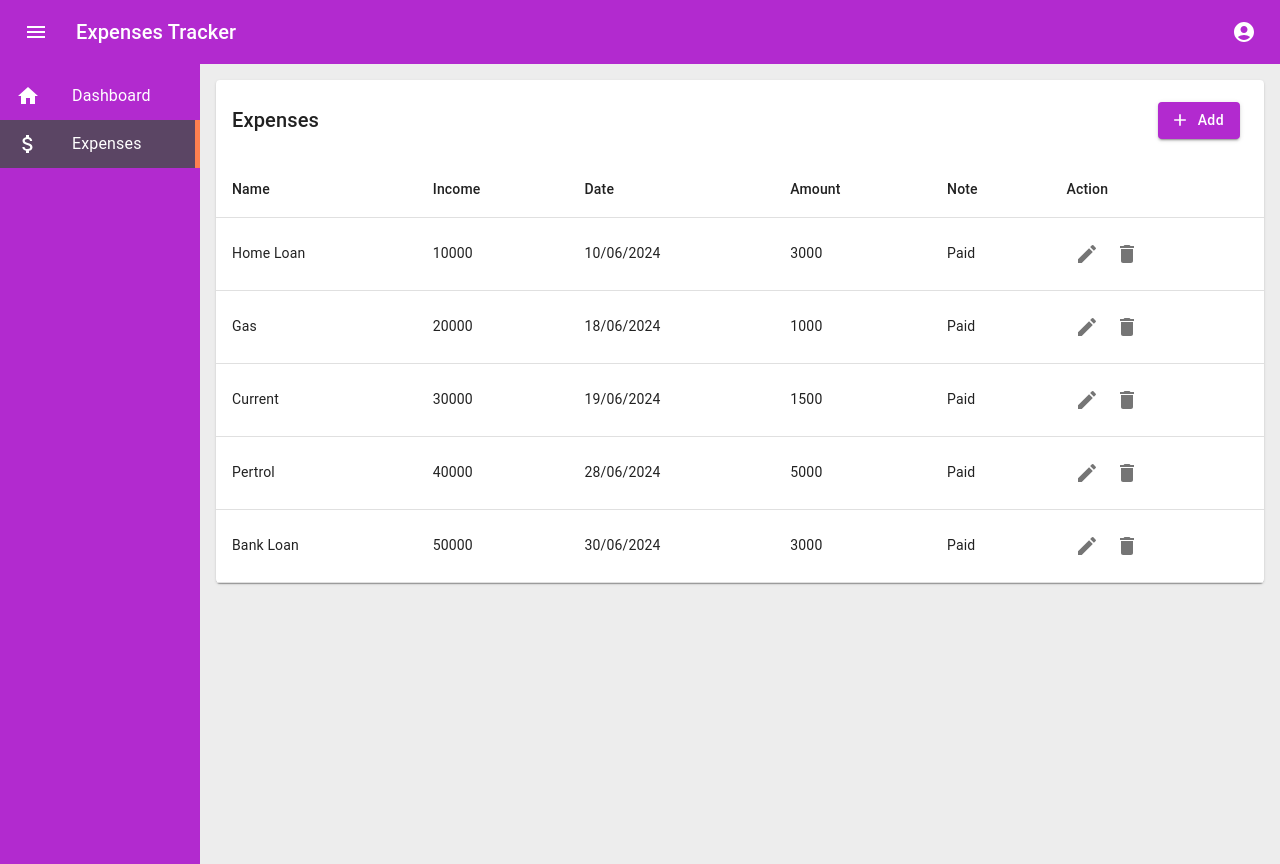
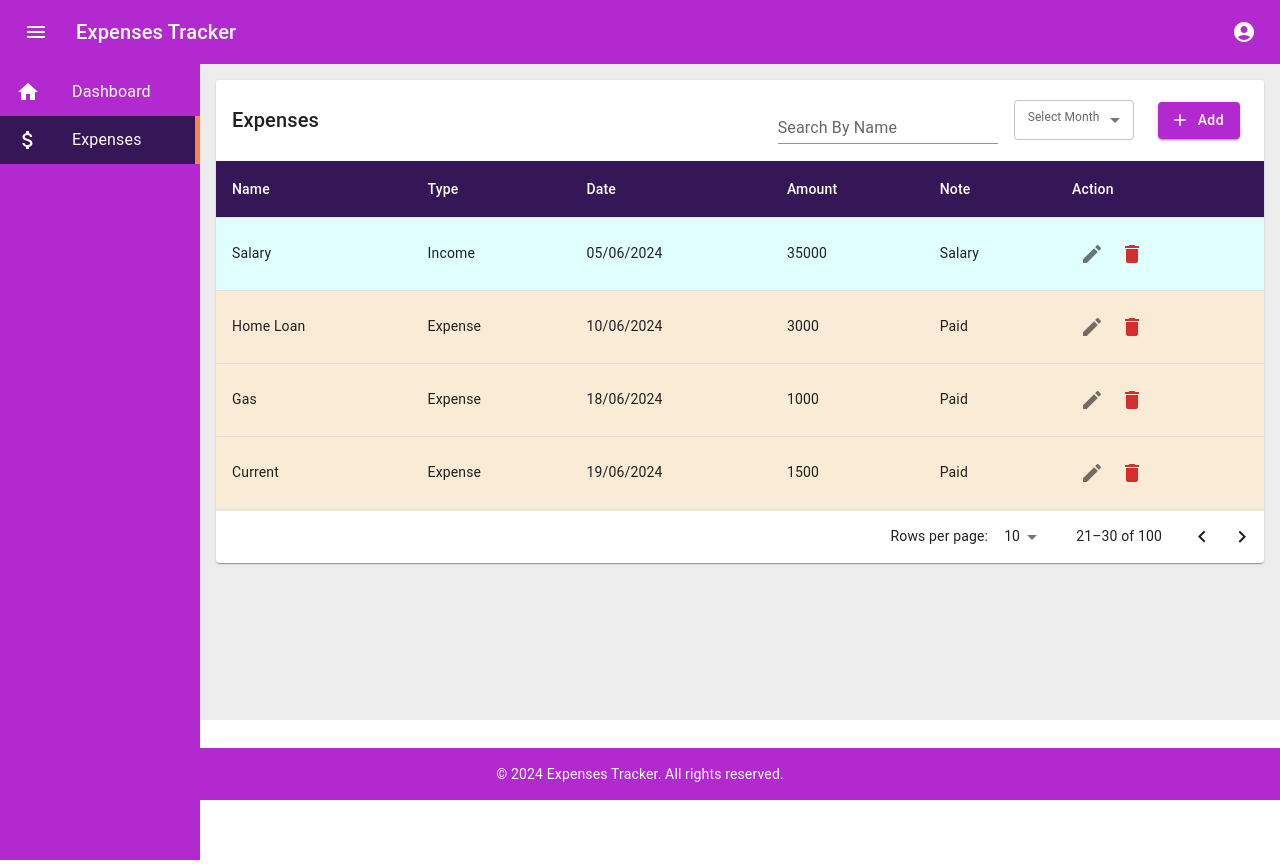
Before and after one commit to priya-rajesh/spilt-wise-frontend, a React (Create React App) app: page /expenses in a window 1280 px wide. Both pictures are taken after typing "name@example.com", "Sample123" into the empty fields and a click on the button "Sign In". Built offline with nearby package versions, Linux system fonts and the light colour scheme; the HTML template or start-up script is replaced by a standard one.

Commit message:
ui implementation

```diff
--- a/public/index.html
+++ b/public/index.html
@@ -24,7 +24,7 @@
       work correctly both with client-side routing and a non-root public URL.
       Learn how to configure a non-root public URL by running `npm run build`.
     -->
-    <title>login-signup</title>
+    <title>Expenses Tracker</title>
     <base href="/" />
   </head>
   <body>
--- a/src/App.css
+++ b/src/App.css
@@ -9,12 +9,36 @@ body {
 }
 main {
   background-color: #ededed;
-  min-height: 100%;
+  min-height: 68vh;
   margin-top: 64px;
-  max-height: 100%;
+  max-height: 82vh;
   overflow: auto;
 }
 
 header {
   box-shadow: none !important;
 }
+
+/* styles.css */
+.custom-scrollbar {
+  max-height: 400px;
+  overflow-y: auto;
+}
+
+.custom-scrollbar::-webkit-scrollbar {
+  width: 12px;
+}
+
+.custom-scrollbar::-webkit-scrollbar-track {
+  background: #f1f1f1;
+}
+
+.custom-scrollbar::-webkit-scrollbar-thumb {
+  background-color: #888;
+  border-radius: 10px;
+  border: 3px solid #f1f1f1;
+}
+
+.custom-scrollbar::-webkit-scrollbar-thumb:hover {
+  background: #555;
+}
--- a/src/App.js
+++ b/src/App.js
@@ -8,6 +8,7 @@ import { AuthProvider } from "./AuthContext";
 import { createTheme, ThemeProvider } from "@mui/material/styles";
 import CssBaseline from "@mui/material/CssBaseline";
 import Layout from "./components/Layout";
+
 import Dashboard from "./components/pages/Dashboard";
 
 const defaultTheme = createTheme({
--- /dev/null
+++ b/src/components/Footer/index.js
@@ -0,0 +1,34 @@
+import React from "react";
+import { Box, Container, Typography } from "@mui/material";
+
+const Footer = ({ open }) => {
+  return (
+    <Box
+      sx={{
+        width: "100%",
+        flexShrink: 0,
+        msOverflowY: "hidden",
+        transition: "width 0.3s",
+        backgroundColor: "primary.main",
+        color: "white",
+        py: 2,
+        position: "fixed",
+        bottom: 0,
+      }}
+    >
+      {" "}
+      <Container maxWidth="lg">
+        {" "}
+        <Box textAlign="center">
+          {" "}
+          <Typography variant="body2" color="inherit">
+            {" "}
+            © {new Date().getFullYear()} Expenses Tracker. All rights reserved.{" "}
+          </Typography>{" "}
+        </Box>{" "}
+      </Container>{" "}
+    </Box>
+  );
+};
+
+export default Footer;
--- a/src/components/Header/index.js
+++ b/src/components/Header/index.js
@@ -1,15 +1,36 @@
-import React from "react";
+import React, { useState } from "react";
 import AppBar from "@mui/material/AppBar";
 import Toolbar from "@mui/material/Toolbar";
-import { Tooltip } from "@mui/material";
+import { Button, Popover } from "@mui/material";
 import Typography from "@mui/material/Typography";
 import IconButton from "@mui/material/IconButton";
 import AccountCircle from "@mui/icons-material/AccountCircle";
 import Box from "@mui/material/Box";
 import MenuIcon from "@mui/icons-material/Menu";
+import { useNavigate } from "react-router-dom";
 
 const Header = (props) => {
   const { setIsOpened } = props;
+
+  const [anchorEl, setAnchorEl] = useState(null);
+  const navigate = useNavigate();
+
+  const handleClick = (event) => {
+    setAnchorEl(event.currentTarget);
+  };
+
+  const handleClose = () => {
+    setAnchorEl(null);
+  };
+
+  const handleLogout = () => {
+    handleClose();
+    localStorage.removeItem("isLoggedIn");
+    navigate("/login");
+  };
+
+  const open = Boolean(anchorEl);
+  const id = open ? "simple-popover" : undefined;
 
   return (
     <AppBar>
@@ -28,17 +49,42 @@ const Header = (props) => {
           Expenses Tracker
         </Typography>
         <Box>
-          <Tooltip title="Hi Welcome">
           <IconButton
             size="large"
             edge="end"
             color="inherit"
             aria-label="account of current user"
             aria-haspopup="true"
+            onClick={handleClick}
           >
             <AccountCircle />
           </IconButton>
-          </Tooltip>
+          <Popover
+            id={id}
+            open={open}
+            anchorEl={anchorEl}
+            onClose={handleClose}
+            anchorOrigin={{
+              vertical: "bottom",
+              horizontal: "right",
+            }}
+            transformOrigin={{
+              vertical: "top",
+              horizontal: "right",
+            }}
+          >
+            <Box sx={{ border: 1, p: 1, width: "100%" }}>
+              <Typography variant="subtitle2">Hi, Welcome</Typography>
+              <Button
+                onClick={handleLogout}
+                color="primary"
+                variant="outlined"
+                size="small"
+              >
+                Logout
+              </Button>
+            </Box>
+          </Popover>
         </Box>
       </Toolbar>
     </AppBar>
--- a/src/components/Layout/index.js
+++ b/src/components/Layout/index.js
@@ -2,6 +2,7 @@ import { Box } from "@mui/material";
 import Header from "../Header";
 import Sidebar from "../Sidebar";
 import { useState } from "react";
+import Footer from "../Footer";
 
 const Layout = ({ children }) => {
   const [isOpened, setIsOpened] = useState(true);
@@ -9,9 +10,11 @@ const Layout = ({ children }) => {
     <Box sx={{ display: "flex" }}>
       <Header setIsOpened={setIsOpened} />
       <Sidebar open={isOpened} />
+
       <Box component="main" sx={{ flexGrow: 1, p: 2 }}>
         {children}
       </Box>
+      <Footer open={isOpened} />
     </Box>
   );
 };
--- a/src/components/Sidebar/index.css
+++ b/src/components/Sidebar/index.css
@@ -3,7 +3,7 @@
 }
 
 .sidebar .active {
-  background-color: rgba(73, 75, 77, 0.82);
+  background-color: rgb(53, 22, 87);
   border-right: 5px solid coral;
   color: #fff;
 }
--- a/src/components/Sidebar/index.js
+++ b/src/components/Sidebar/index.js
@@ -25,7 +25,7 @@ const Sidebar = ({ open }) => {
         bgcolor: "background.paper",
         backgroundColor: "#b22acf",
         color: "#ffffff",
-        marginTop: "64px",
+        marginTop: "60px",
       }}
       className="sidebar"
     >
--- a/src/components/pages/Expenses/index.js
+++ b/src/components/pages/Expenses/index.js
@@ -1,4 +1,4 @@
-import React from "react";
+import React, { useState } from "react";
 import {
   Table,
   TableBody,
@@ -10,6 +10,12 @@ import {
   IconButton,
   Stack,
   Typography,
+  MenuItem,
+  FormControl,
+  InputLabel,
+  Select,
+  TextField,
+  TablePagination,
 } from "@mui/material";
 import EditIcon from "@mui/icons-material/Edit";
 import DeleteIcon from "@mui/icons-material/Delete";
@@ -18,36 +24,43 @@ import Model from "../Model"; // Adjust relative to your file's location
 
 const rows = [
   {
+    name: "Salary",
+    type: "Income",
+    date: "05/06/2024",
+    amount: 35000,
+    note: "Salary",
+  },
+  {
     name: "Home Loan",
-    income: 10000,
+    type: "Expense",
     date: "10/06/2024",
     amount: 3000,
     note: "Paid",
   },
   {
     name: "Gas",
-    income: 20000,
+    type: "Expense",
     date: "18/06/2024",
     amount: 1000,
     note: "Paid",
   },
   {
     name: "Current",
-    income: 30000,
+    type: "Expense",
     date: "19/06/2024",
     amount: 1500,
     note: "Paid",
   },
   {
     name: "Pertrol",
-    income: 40000,
+    type: "Expense",
     date: "28/06/2024",
     amount: 5000,
     note: "Paid",
   },
   {
     name: "Bank Loan",
-    income: 50000,
+    type: "Expense",
     date: "30/06/2024",
     amount: 3000,
     note: "Paid",
@@ -55,6 +68,18 @@ const rows = [
 ];
 
 const MyTable = () => {
+  const [page, setPage] = React.useState(2);
+  const [rowsPerPage, setRowsPerPage] = React.useState(10);
+
+  const handleChangePage = (event, newPage) => {
+    setPage(newPage);
+  };
+
+  const handleChangeRowsPerPage = (event) => {
+    setRowsPerPage(parseInt(event.target.value, 10));
+    setPage(0);
+  };
+
   const handleEdit = (id) => {
     console.log(`Edit item with id ${id}`);
     // Implement edit functionality here
@@ -73,6 +98,46 @@ const MyTable = () => {
     );
   };
 
+  const Dropdown = () => {
+    const [selectedValue, setSelectedValue] = useState("");
+
+    const handleChange = (event) => {
+      setSelectedValue(event.target.value);
+    };
+
+    return (
+      <FormControl
+        sx={{
+          width: "120px",
+        }}
+        size="small"
+      >
+        <InputLabel sx={{ fontSize: "12px" }} id="dropdown-label">
+          Select Month
+        </InputLabel>
+        <Select
+          labelId="dropdown-label"
+          value={selectedValue}
+          label="Select Option"
+          onChange={handleChange}
+        >
+          <MenuItem value={1}>Jan</MenuItem>
+          <MenuItem value={2}>Feb</MenuItem>
+          <MenuItem value={3}>Mar</MenuItem>
+          <MenuItem value={4}>Apr</MenuItem>
+          <MenuItem value={5}>May</MenuItem>
+          <MenuItem value={6}>Jun</MenuItem>
+          <MenuItem value={7}>Jul</MenuItem>
+          <MenuItem value={8}>Aug</MenuItem>
+          <MenuItem value={9}>Sep</MenuItem>
+          <MenuItem value={10}>Oct</MenuItem>
+          <MenuItem value={11}>Nov</MenuItem>
+          <MenuItem value={12}>Dec</MenuItem>
+        </Select>
+      </FormControl>
+    );
+  };
+
   return (
     <Paper>
       <Stack
@@ -83,47 +148,108 @@ const MyTable = () => {
         sx={{ p: 2 }}
       >
         <Typography variant="h6">Expenses</Typography>
-        <div>
+        <Stack direction={"row"} alignItems={"center"} spacing={2}>
+          <TextField variant="standard" label="Search By Name" />
+          <Dropdown />
           <PlusButton />
-        </div>
         </Stack>
-      <TableContainer>
-        <Table aria-label="simple table">
+      </Stack>
+      <TableContainer sx={{ maxHeight: 350 }} className="custom-scrollbar">
+        <Table aria-label="simple table" stickyHeader>
           <TableHead>
             <TableRow>
-              <TableCell component="th" scope="row">
+              <TableCell
+                component="th"
+                scope="row"
+                sx={{ bgcolor: "rgb(53, 22, 87)", color: "#fff" }}
+              >
                 Name
               </TableCell>
-              <TableCell align="left">Income</TableCell>
-              <TableCell align="left">Date</TableCell>
-              <TableCell align="left">Amount</TableCell>
-              <TableCell align="left">Note</TableCell>
-              <TableCell align="left">Action</TableCell>
+              <TableCell
+                align="left"
+                sx={{ bgcolor: "rgb(53, 22, 87)", color: "#fff" }}
+              >
+                Type
+              </TableCell>
+              <TableCell
+                align="left"
+                sx={{ bgcolor: "rgb(53, 22, 87)", color: "#fff" }}
+              >
+                Date
+              </TableCell>
+              <TableCell
+                align="left"
+                sx={{ bgcolor: "rgb(53, 22, 87)", color: "#fff" }}
+              >
+                Amount
+              </TableCell>
+              <TableCell
+                align="left"
+                sx={{ bgcolor: "rgb(53, 22, 87)", color: "#fff" }}
+              >
+                Note
+              </TableCell>
+              <TableCell
+                align="left"
+                sx={{ bgcolor: "rgb(53, 22, 87)", color: "#fff" }}
+              >
+                Action
+              </TableCell>
             </TableRow>
           </TableHead>
           <TableBody>
-            {rows.map((row, index) => (
+            {rows.map((row, index) => {
+              const bgColor =
+                row.type === "Income" ? "lightcyan" : "antiquewhite";
+              return (
                 <TableRow key={index}>
-                <TableCell component="th" scope="row">
+                  <TableCell
+                    component="th"
+                    scope="row"
+                    sx={{ bgcolor: bgColor }}
+                  >
                     {row.name}
                   </TableCell>
-                <TableCell align="left">{row.income}</TableCell>
-                <TableCell align="left">{row.date}</TableCell>
-                <TableCell align="left">{row.amount}</TableCell>
-                <TableCell align="left">{row.note}</TableCell>
-                <TableCell align="left">
+                  <TableCell align="left" sx={{ bgcolor: bgColor }}>
+                    {row.type}
+                  </TableCell>
+                  <TableCell align="left" sx={{ bgcolor: bgColor }}>
+                    {row.date}
+                  </TableCell>
+                  <TableCell align="left" sx={{ bgcolor: bgColor }}>
+                    {row.amount}
+                  </TableCell>
+                  <TableCell align="left" sx={{ bgcolor: bgColor }}>
+                    {row.note}
+                  </TableCell>
+                  <TableCell align="left" sx={{ bgcolor: bgColor }}>
                     <IconButton onClick={() => handleEdit(row.id)}>
                       <EditIcon />
                     </IconButton>
-                  <IconButton onClick={() => handleDelete(row.id)}>
+                    <IconButton
+                      color="error"
+                      onClick={() => handleDelete(row.id)}
+                    >
                       <DeleteIcon />
                     </IconButton>
                   </TableCell>
                 </TableRow>
-            ))}
+              );
+            })}
           </TableBody>
         </Table>
       </TableContainer>
+      <Stack justifyContent={"end"} direction={"row"}>
+        <TablePagination
+          component="div"
+          count={100}
+          page={page}
+          onPageChange={handleChangePage}
+          rowsPerPage={rowsPerPage}
+          onRowsPerPageChange={handleChangeRowsPerPage}
+          sx={{ p: 2 }}
+        />
+      </Stack>
     </Paper>
   );
 };
--- a/src/components/pages/Model/index.js
+++ b/src/components/pages/Model/index.js
@@ -8,6 +8,8 @@ import {
   TextField,
 } from "@mui/material";
 import AddIcon from "@mui/icons-material/Add";
+import CheckIcon from "@mui/icons-material/Check";
+import CloseIcon from "@mui/icons-material/Close";
 
 function Model() {
   const [open, setOpen] = useState(false);
@@ -29,7 +31,6 @@ function Model() {
   const handleClose = () => {
     setOpen(false);
   };
-
   const handleSubmit = () => {
     const newErrors = {
       name: name.trim() === "",
@@ -76,7 +77,12 @@ function Model() {
             type="text"
             fullWidth
             value={name}
-            onChange={(e) => setName(e.target.value)}
+            onChange={(e) => {
+              setName(e.target.value);
+              const temError = { ...errors };
+              temError.name = e.target.value.trim() === "";
+              setErrors(temError);
+            }}
             error={errors.name}
             helperText={errors.name ? "Name is required" : ""}
           />
@@ -87,7 +93,12 @@ function Model() {
             type="text"
             fullWidth
             value={email}
-            onChange={(e) => setEmail(e.target.value)}
+            onChange={(e) => {
+              setEmail(e.target.value);
+              const temError = { ...errors };
+              temError.email = e.target.value.trim() === "";
+              setErrors(temError);
+            }}
             error={errors.email}
             helperText={errors.email ? "Amount is required" : ""}
           />
@@ -100,7 +111,12 @@ function Model() {
             multiline
             rows={4}
             value={description}
-            onChange={(e) => setDescription(e.target.value)}
+            onChange={(e) => {
+              setDescription(e.target.value);
+              const temError = { ...errors };
+              temError.description = e.target.value.trim() === "";
+              setErrors(temError);
+            }}
             error={errors.description}
             helperText={errors.description ? "Description is required" : ""}
           />
@@ -114,16 +130,31 @@ function Model() {
               shrink: true,
             }}
             value={date}
-            onChange={(e) => setDate(e.target.value)}
+            onChange={(e) => {
+              setDate(e.target.value);
+              const temError = { ...errors };
+              temError.date = e.target.value.trim() === "";
+              setErrors(temError);
+            }}
             error={errors.date}
             helperText={errors.date ? "Date is required" : ""}
           />
         </DialogContent>
-        <DialogActions>
-          <Button onClick={handleClose} color="primary">
+        <DialogActions sx={{ p: 3 }}>
+          <Button
+            variant="outlined"
+            startIcon={<CloseIcon />}
+            onClick={handleClose}
+            color="primary"
+          >
             Cancel
           </Button>
-          <Button onClick={handleSubmit} color="primary">
+          <Button
+            variant="contained"
+            startIcon={<CheckIcon />}
+            onClick={handleSubmit}
+            color="primary"
+          >
             Submit
           </Button>
         </DialogActions>
```
Lines whose indentation alone changed are shown as unchanged.
